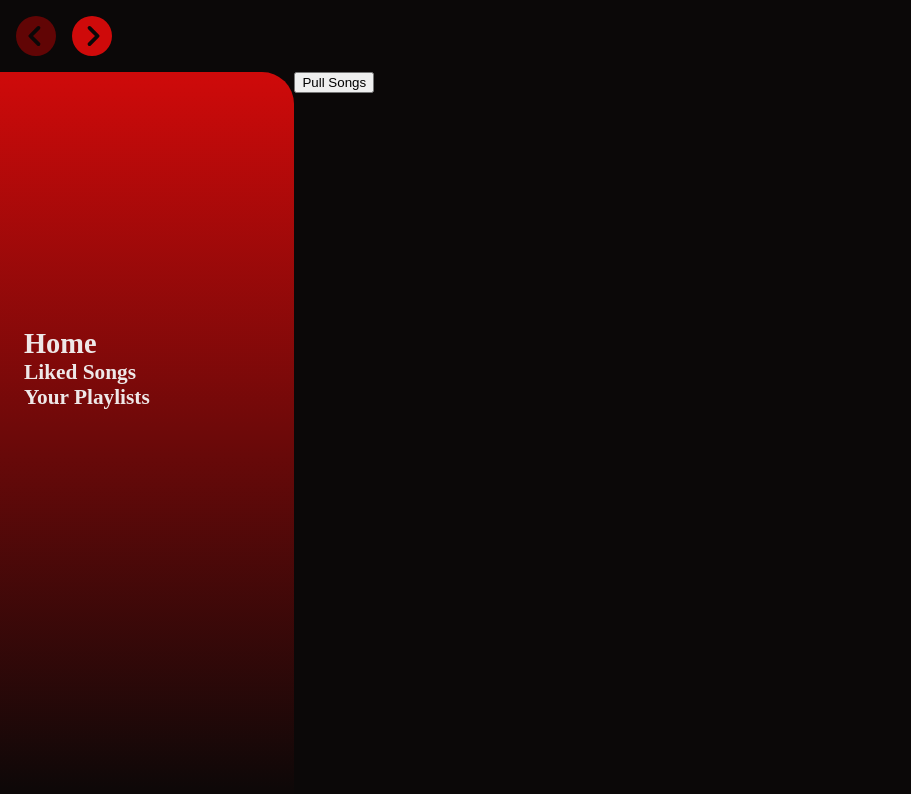
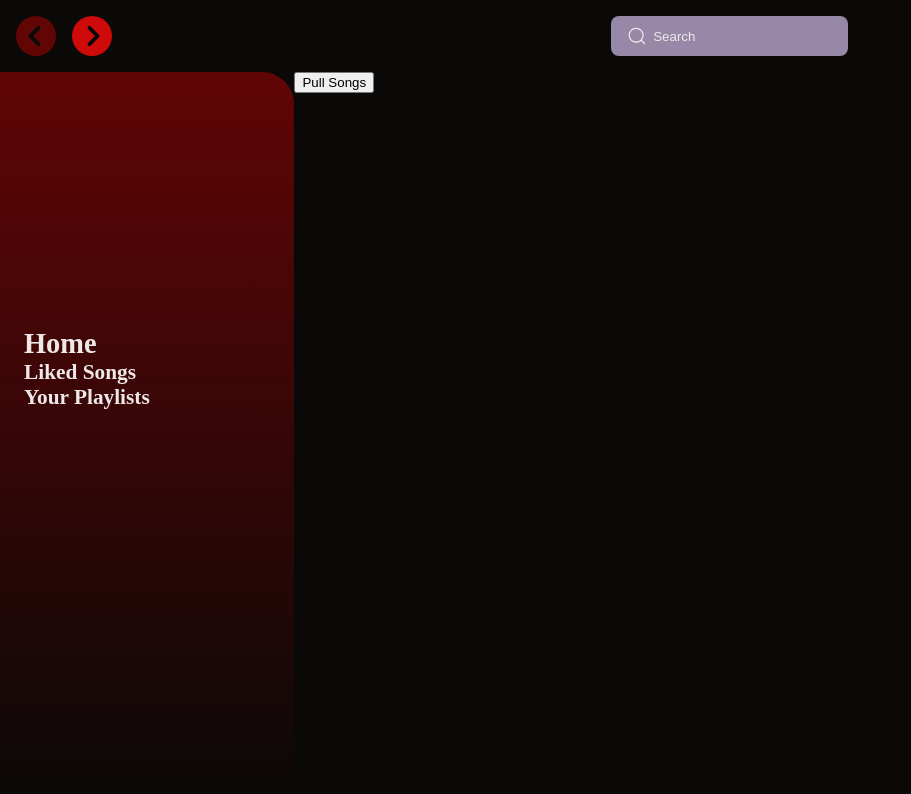
Before and after one commit to DiegoMars/Mars-Player, a React (Vite) app: page / in a window 1280 px wide. Shown: the top 794 px of the page, without its empty margins (0-911 px from the left). Built offline with nearby package versions, Linux system fonts and the light colour scheme; a web font is replaced by a local one.

Commit message:
More front end work

```diff
--- a/src/globalComps/directory/directory.module.css
+++ b/src/globalComps/directory/directory.module.css
@@ -4,7 +4,7 @@
   width: 25%;
   padding: 20% 1.5rem 1rem 1.5rem;
   color: var(--text);
-  background-image: linear-gradient(var(--primary), var(--background));
+  background-image: linear-gradient(var(--primary-800), var(--background));
   border-radius: 0 2rem 0 0;
 }
 
--- a/src/globalComps/topBar/topBar.jsx
+++ b/src/globalComps/topBar/topBar.jsx
@@ -5,6 +5,7 @@ function TopBar() {
   const navigate = useNavigate();
   const location = useLocation();
   const canGoBack = location.key === 'default';
+  // Need to figure out disabling the forward feature when appropriate
 
   return (
     <section className={styles.topBar}>
@@ -20,6 +21,12 @@ function TopBar() {
           </svg>
         </button>
       </div>
+      <div className={styles.searchBar}>
+        <svg className={styles.icon} aria-hidden="true" viewBox="0 0 24 24">
+        <g><path d="M21.53 20.47l-3.66-3.66C19.195 15.24 20 13.214 20 11c0-4.97-4.03-9-9-9s-9 4.03-9 9 4.03 9 9 9c2.215 0 4.24-.804 5.808-2.13l3.66 3.66c.147.146.34.22.53.22s.385-.073.53-.22c.295-.293.295-.767.002-1.06zM3.5 11c0-4.135 3.365-7.5 7.5-7.5s7.5 3.365 7.5 7.5-3.365 7.5-7.5 7.5-7.5-3.365-7.5-7.5z"></path></g>
+        </svg>
+        <input placeholder="Search" type="search" className={styles.input}></input>
+      </div>
     </section>
   );
 }
--- a/src/globalComps/topBar/topBar.module.css
+++ b/src/globalComps/topBar/topBar.module.css
@@ -1,5 +1,8 @@
 .topBar {
+  display: flex;
+  flex-direction: row;
   padding: 1rem;
+  gap: 40%;
 }
 
 .arrows {
@@ -26,3 +29,43 @@
   fill: var(--primary);
   transition: 0.3s;
 }
+
+.searchBar {
+   display: flex;
+   line-height: 28px;
+   align-items: center;
+   position: relative;
+   max-width: 30%;
+}
+
+.input {
+  width: 100%;
+  height: 40px;
+  line-height: 28px;
+  padding: 0 1rem;
+  padding-left: 2.5rem;
+  border: 2px solid transparent;
+  border-radius: 8px;
+  outline: none;
+  background-color: var(--accent);
+  color: var(--text);
+  transition: .3s ease;
+}
+
+.icon {
+  position: absolute;
+  left: 1rem;
+  fill: var(--text);
+  width: 1.25rem;
+  height: 1.25rem;
+}
+
+.input::placeholder {
+  color: var(--text);
+}
+
+.input:focus, input:hover {
+  outline: none;
+  border-color: var(--text);
+  box-shadow: 0 0 0 4px var(--text);
+}
```
